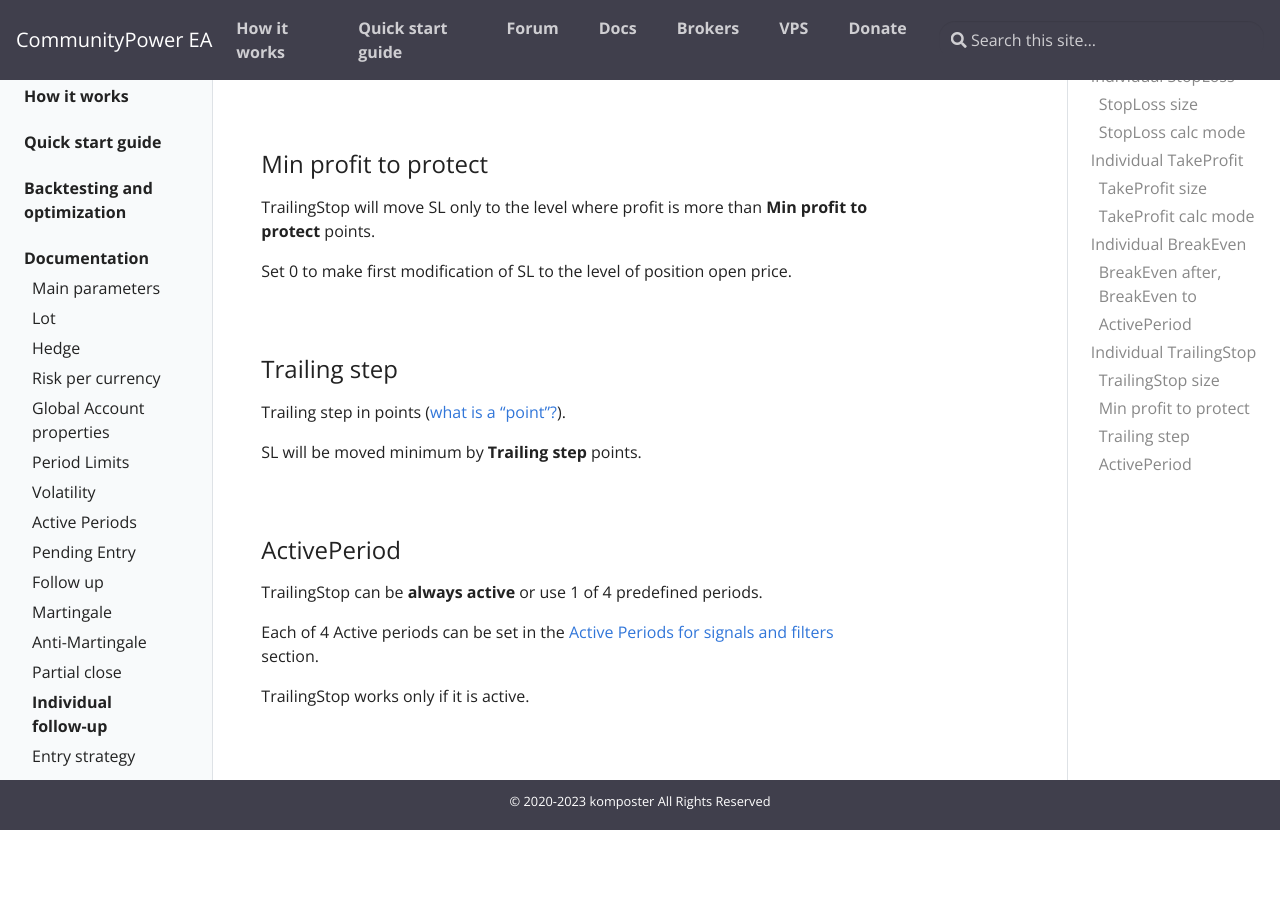
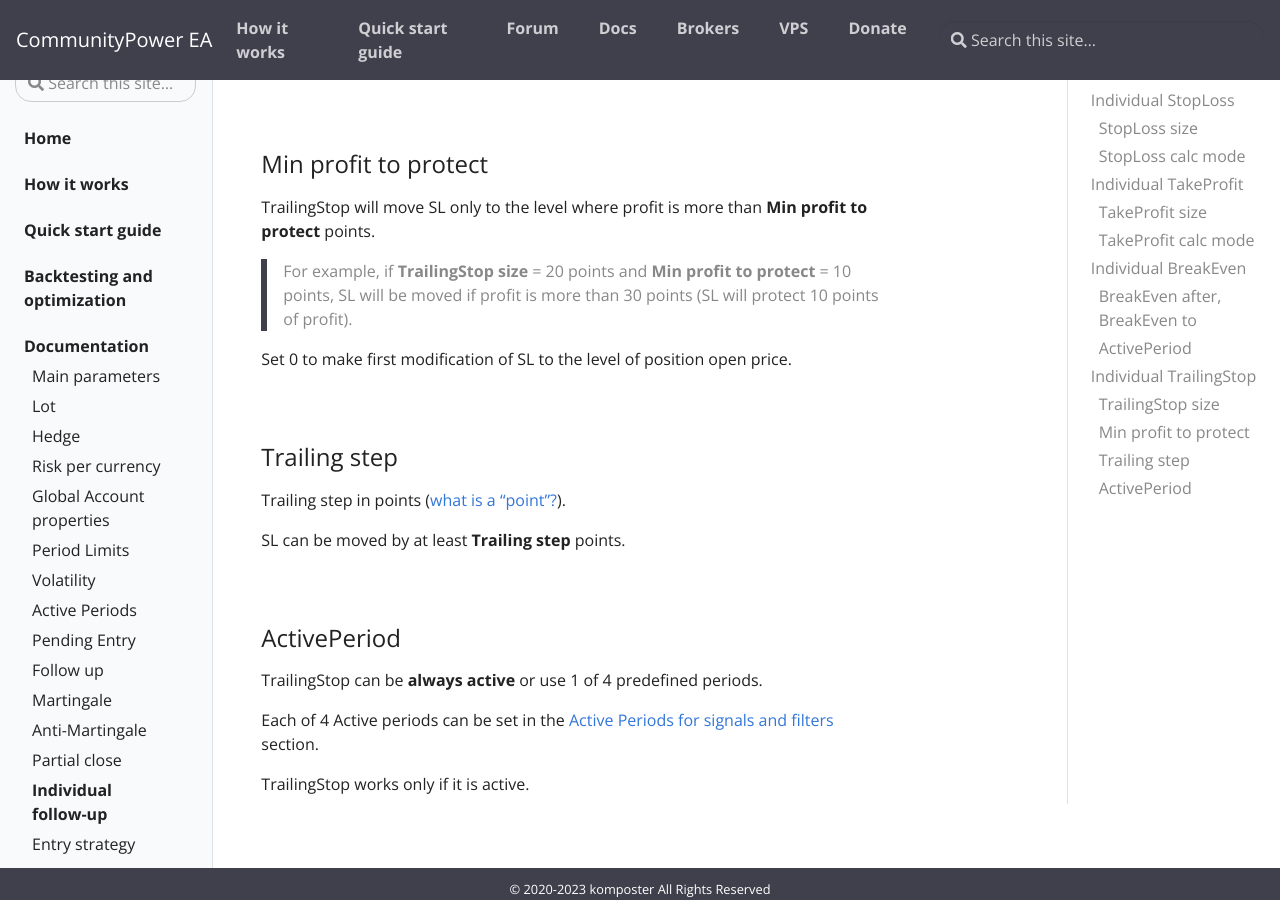
Before and after one commit to komposter/CommunityPowerEA.com, a Jekyll site: the page built from _docs/individual-follow-up.md, in a window 1280 px wide and 900 px high, scrolled down 2810 px. Built offline with Jekyll 4.4.1, drawn with Linux system fonts in a browser that asks for light colours; before the commit the page ends 3640 px from its top, so only the background shows below that.

Commit message:
Content change

```diff
--- a/_docs/individual-follow-up.md
+++ b/_docs/individual-follow-up.md
@@ -107,6 +107,8 @@
 
 TrailingStop will move SL only to the level where profit is more than **Min profit to protect** points.
 
+> For example, if **TrailingStop size** = 20 points and **Min profit to protect** = 10 points, SL will be moved if profit is more than 30 points (SL will protect 10 points of profit).
+
 Set 0 to make first modification of SL to the level of position open price.
 
 <br />
@@ -115,7 +117,7 @@
 
 Trailing step in points ([what is a "point"?](/docs/FAQ/what-is-a-point)).
 
-SL will be moved minimum by **Trailing step** points.
+SL can be moved by at least **Trailing step** points.
 
 <br />
 
```
